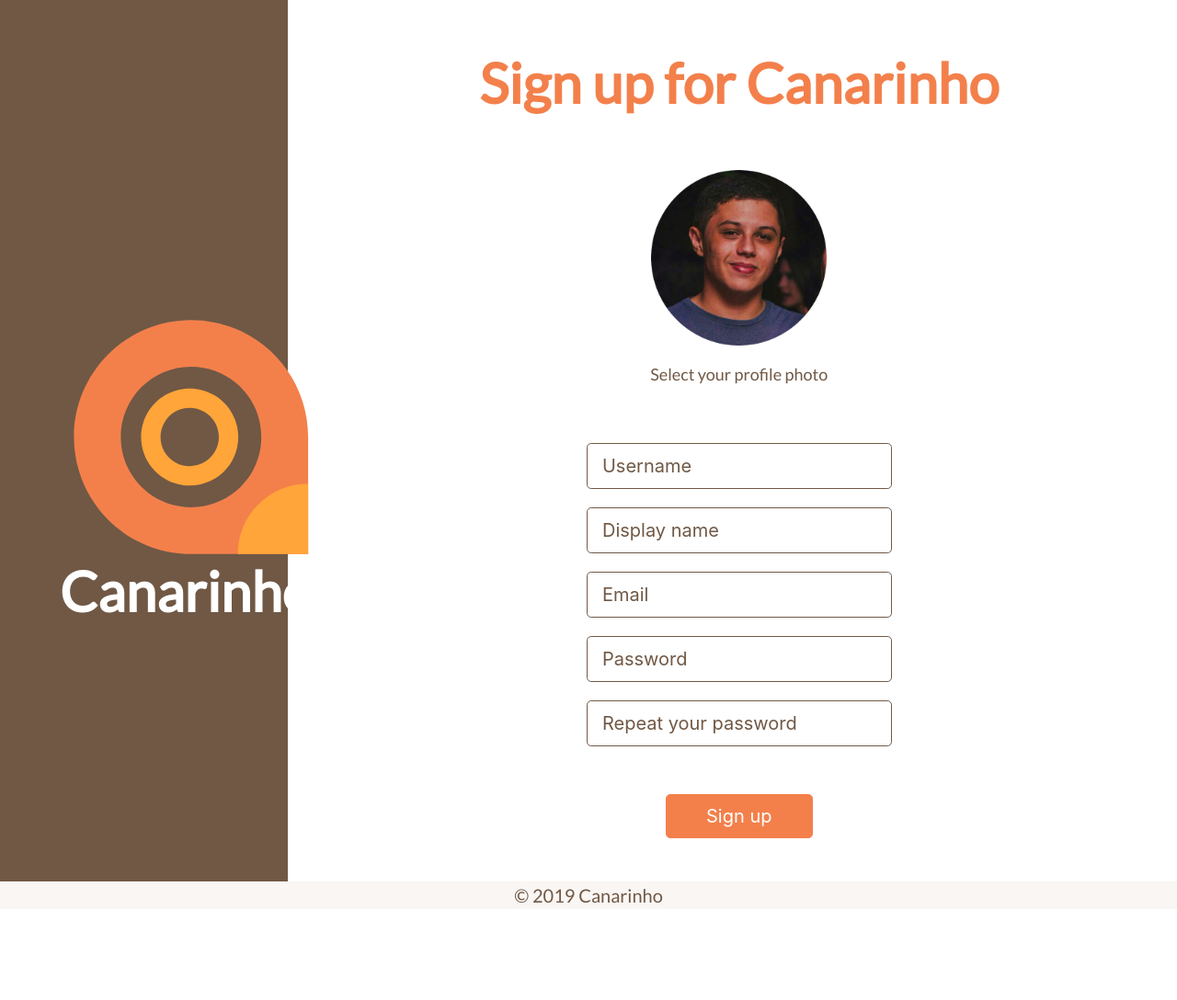
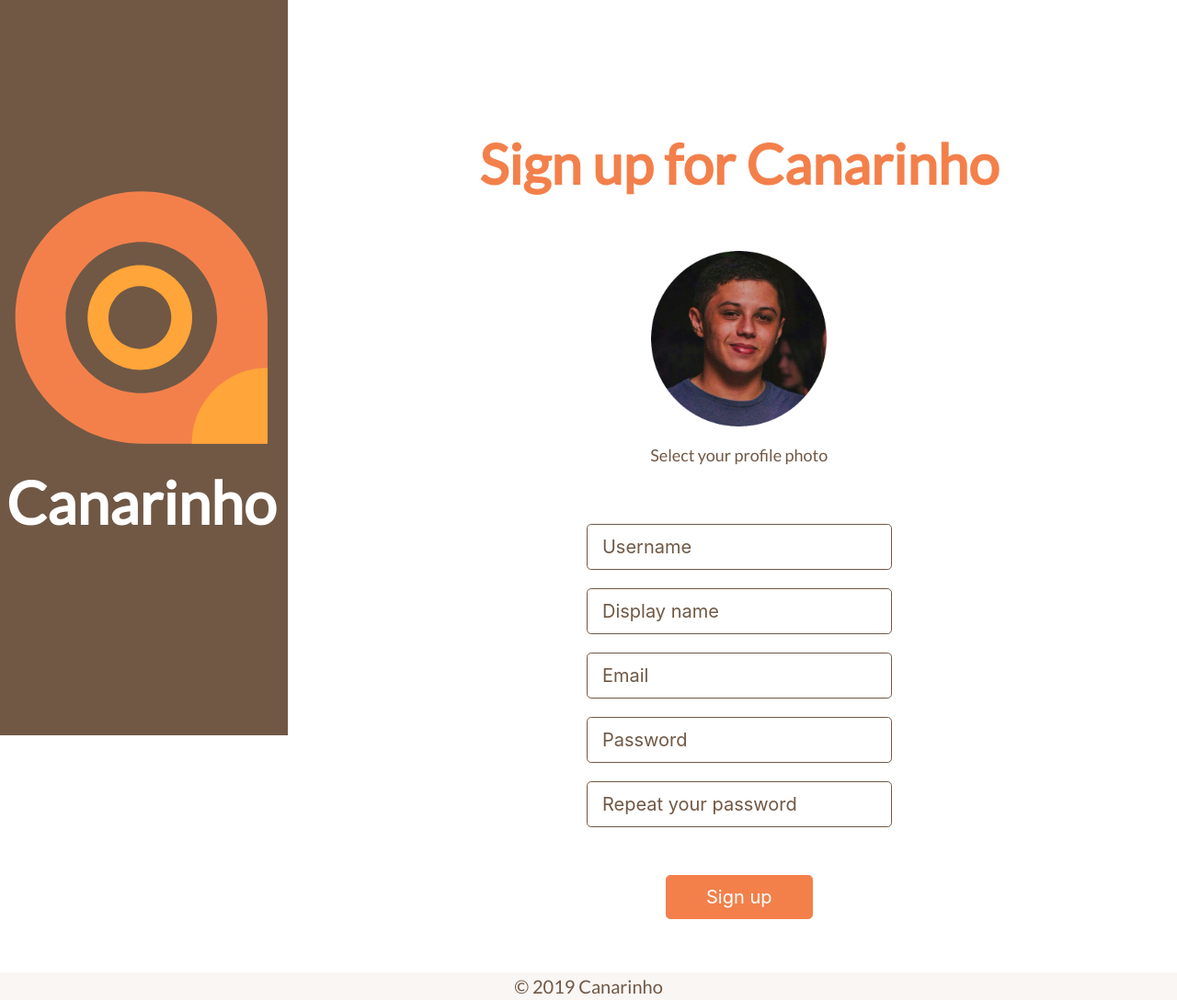
Before and after one commit to canarinho-app/frontend, a React (Create React App) app: page /login in a window 1280 px wide. Shown: the whole page at 92% size. Before the commit the page ends 989 px from the top, so only its background shows below. Built offline with nearby package versions, Linux system fonts and the light colour scheme.

Commit message:
Adding axios and fixes in SignUpPage

```diff
--- a/package.json
+++ b/package.json
@@ -4,6 +4,7 @@
   "private": true,
   "dependencies": {
     "@material-ui/core": "^3.9.3",
+    "axios": "^0.18.0",
     "bootstrap": "^4.3.1",
     "formik": "^1.5.2",
     "jquery": "^3.0.0",
--- a/src/pages/SignUpPage.css
+++ b/src/pages/SignUpPage.css
@@ -1,28 +1,30 @@
+.signup-page {
+    position: relative;
+    min-height: 100vmin;
+    text-align: center;
+  }
+
 .logo-side {
     background-color: #705845;
-    width: 440px;
-    height: 989px;
+    height: 100vmin;
 }
 
 .canarinho-logo {
-    width: 350px;
-    height: 300px;
-    padding-top: 333px;
-    padding-left: 65px;
+    width: 24vw;
+    height: 24vh;
+    padding-top: 24vh;
 }
 
 .signup-logo-title {
     color: #FFFFFF;
-    font-family: Lato;
-    font-size: 60px;
+    font-family: 'Lato', sans-serif;
+    font-size: 5vw;
     font-weight: 700;
-    line-height: 50px;
-    width: 440px;
 }
 
 .signup-text {
     color: #F3804B;
-    font-family: Lato;
+    font-family: 'Lato', sans-serif;
     font-size: 60px;
     font-weight: 700;
     line-height: 50px;
@@ -88,10 +90,7 @@
     box-shadow: none;
 }
 
-
-.footer {
-    clear: both;
-    position: relative;
-    height: 40px;
-    margin-top: -40px;
+.form-box {
+    padding-top: 11vh;
+    padding-bottom: 11vh;
 }
--- a/src/pages/SignUpPage.js
+++ b/src/pages/SignUpPage.js
@@ -12,14 +12,14 @@ const SignUpPage = (props) => {
             <Row>
                 <Col xs={6} md={3} className="logo-side">
                     <div className="canarinho-logo">
-                        <Image src={canarinho} alt="logo" fluid/>
+                        <Image src={canarinho} alt="logo" fluid />
                         <div className="signup-logo-title">Canarinho</div>
                     </div>
                 </Col>
-                <Col xs={6} md={9}>
+                <Col xs={6} md={9} className="form-box">
                     <div className="text-center">
                         <div className="signup-text">Sign up for Canarinho</div>
-                        <Image src={profilePhoto} className="profile-photo" alt="photo"/>
+                        <Image src={profilePhoto} className="profile-photo" alt="photo" />
                         <div>
                             <a href="" className="select-photo">Select your profile photo</a>
                         </div>
@@ -28,25 +28,23 @@ const SignUpPage = (props) => {
                     <Form>
                         <Row className="justify-content-md-center no-margin signup-input-box">
 
-                                <Form.Control className="signup-input" size="lg" placeholder="Username"/>
+                            <Form.Control className="signup-input" size="lg" placeholder="Username" />
 
-                                <Form.Control className="signup-input" size="lg" placeholder="Display name"/>
+                            <Form.Control className="signup-input" size="lg" placeholder="Display name" />
 
-                                <Form.Control className="signup-input" size="lg" placeholder="Email"/>
+                            <Form.Control className="signup-input" size="lg" placeholder="Email" />
 
-                                <Form.Control className="signup-input" size="lg" placeholder="Password" type="password"/>
+                            <Form.Control className="signup-input" size="lg" placeholder="Password" type="password" />
 
-                                <Form.Control className="signup-input" size="lg" placeholder="Repeat your password" type="password"/>
+                            <Form.Control className="signup-input" size="lg" placeholder="Repeat your password" type="password" />
 
 
-                                <Button className="signup-button" variant="primary" size="lg">Sign up</Button>
+                            <Button className="signup-button" variant="primary" size="lg">Sign up</Button>
                         </Row>
                     </Form>
                 </Col>
             </Row>
-            <div className="footer">
-                <Footer/>
-            </div>
+            <Footer />
         </div>
     );
 }
```
Also changed, not shown: src/pages/LoginPage.js (+5 -5 lines), 1 other file (tests, documents, lock files or other folders).
